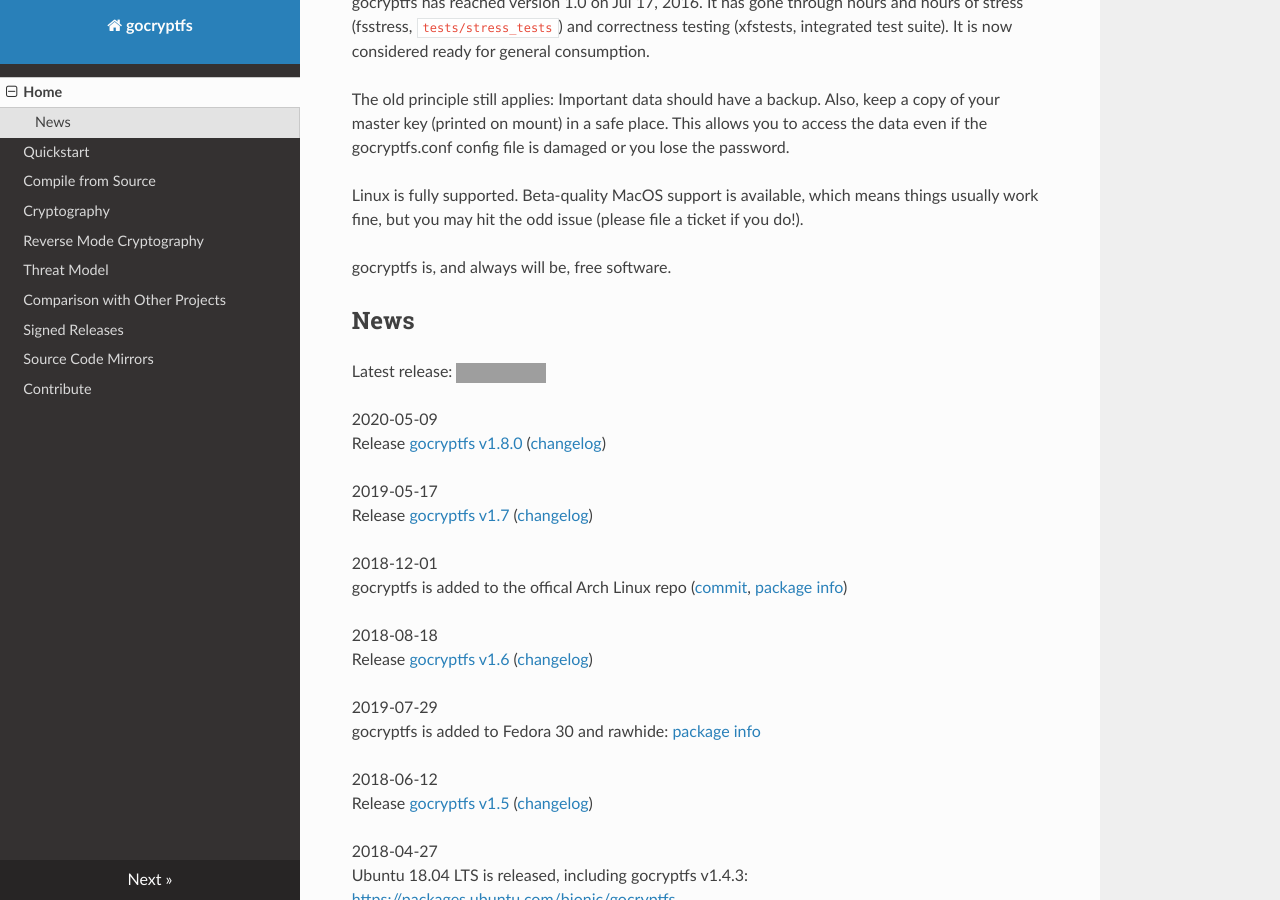
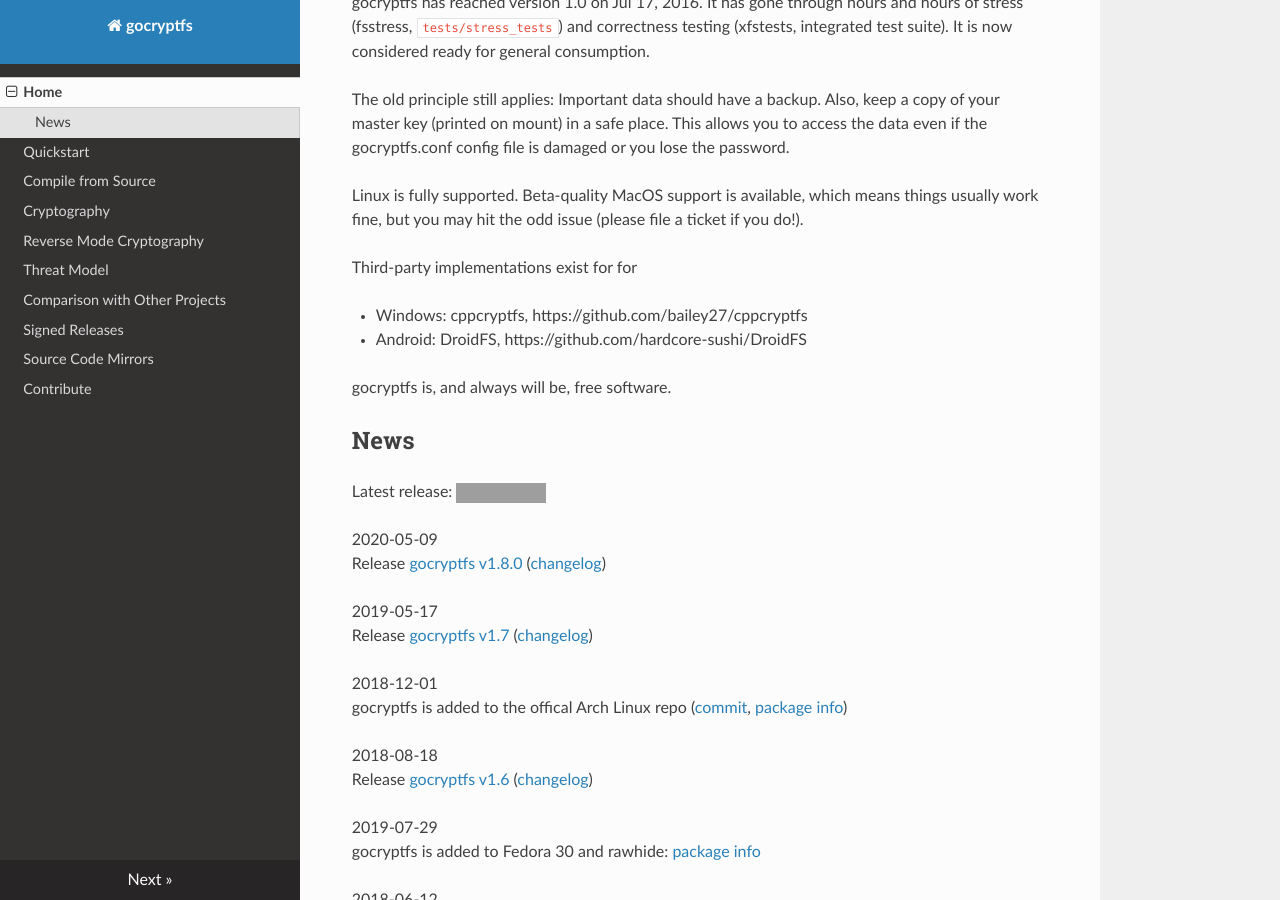
Before and after one commit to rfjakob/gocryptfs-website, an MkDocs documentation site: the page built from docs/index.md, in a window 1280 px wide and 900 px high, scrolled down 808 px. Built offline with MkDocs 1.6.1, drawn with Linux system fonts in a browser that asks for light colours; nearby versions of some CDN libraries; old or Windows-style settings are respelled for this version of MkDocs; grey boxes are pictures that could not be loaded.

Commit message:
Add DroidFS

```diff
--- a/docs/index.md
+++ b/docs/index.md
@@ -40,6 +40,11 @@ file is damaged or you lose the password.
 Linux is fully supported. Beta-quality MacOS support is available, which
 means things usually work fine, but you may hit the odd issue (please
 file a ticket if you do!).
+
+Third-party implementations exist for for
+
+* Windows: cppcryptfs, https://github.com/bailey27/cppcryptfs
+* Android: DroidFS, https://github.com/hardcore-sushi/DroidFS
 
 gocryptfs is, and always will be, free software.
 
```
Also changed, not shown: docs/comparison.md (+2 -1 lines).
